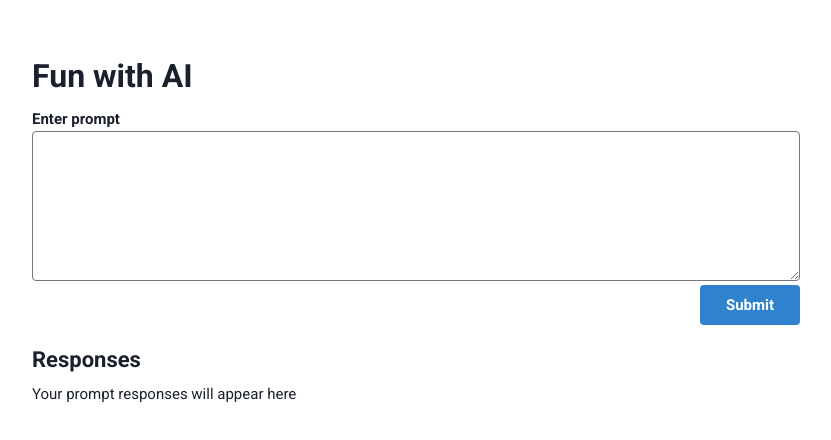
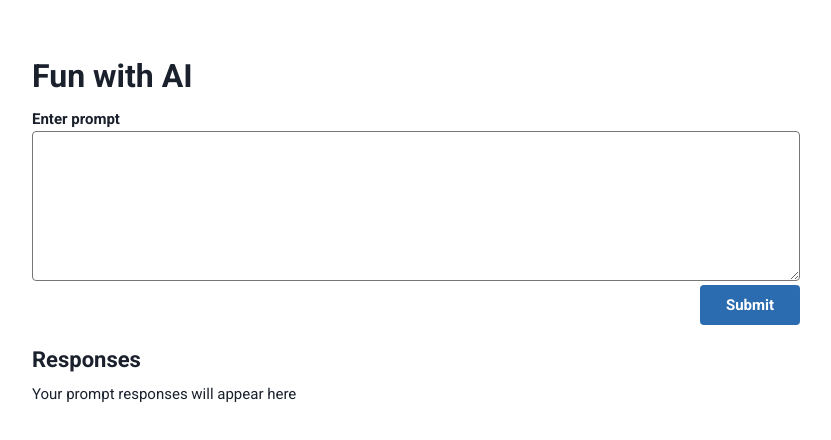
Before and after one commit to justsolomon/fun-with-gpt3, a React (Create React App) app: page / in a window 1280 px wide. Shown: the top 440 px of the page, without its empty margins (224-1055 px from the left). Built offline with nearby package versions, Linux system fonts and the light colour scheme.

Commit message:
Update button colors

```diff
--- a/src/styles/_variables.scss
+++ b/src/styles/_variables.scss
@@ -18,9 +18,9 @@ $gray: #f0f0f0;
 $error-color: #e53e3e;
 $dark-gray: #718096;
 $text-dark: #1a202c;
-$blue--500: #3182ce;
-$blue--600: #2b6cb0;
-$blue--700: #2c5282;
+$blue--500: #2b6cb0;
+$blue--600: #2c5282;
+$blue--700: #2a4365;
 
 /** Border variables **/
 $border-radius--sm: 4px;
```
